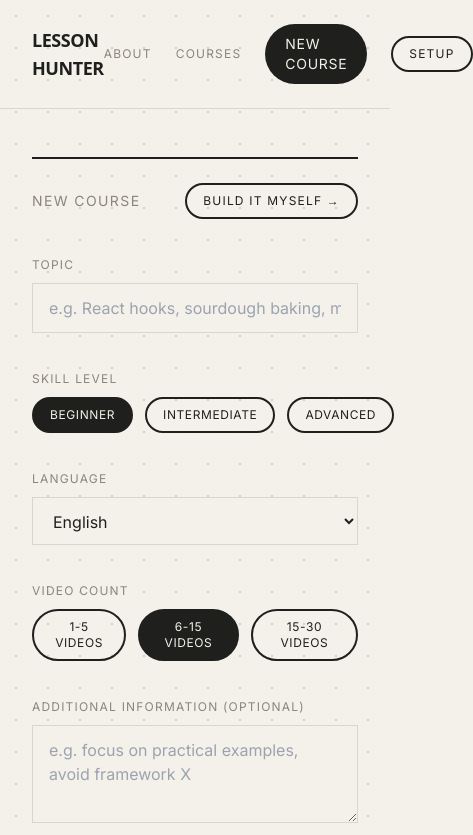
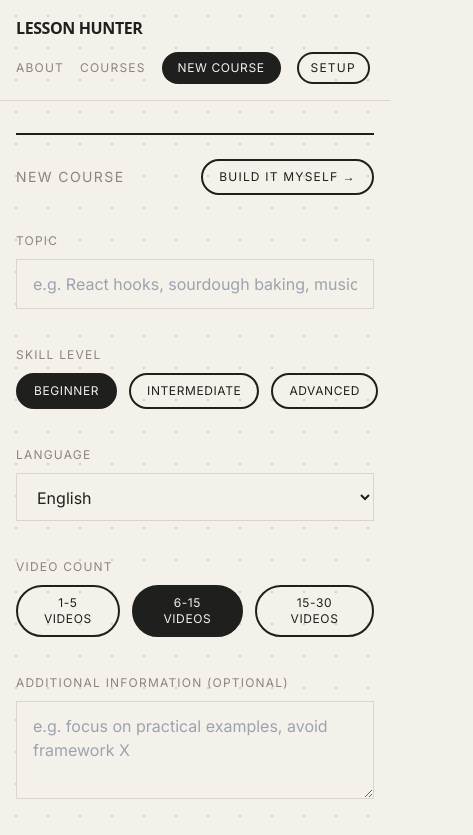
Before and after one commit to blitzmartin/lesson-hunter, a React (Vite) app in the folder client/: page /new in a window 390 px wide. Shown: the top 835 px of the page, 473 px wide, since content can reach past the window. Built offline with nearby package versions, Linux system fonts and the light colour scheme; a web font is replaced by a local one.

Commit message:
adapt responsiveness

```diff
--- a/client/src/components/Footer.tsx
+++ b/client/src/components/Footer.tsx
@@ -1,7 +1,7 @@
 export function Footer() {
   return (
     <footer className="border-t border-line">
-      <div className="max-w-6xl mx-auto px-8 py-8 flex flex-wrap items-center justify-center gap-4">
+      <div className="max-w-6xl mx-auto px-4 sm:px-8 py-8 flex flex-wrap items-center justify-center gap-4">
         <p className="font-mono uppercase tracking-widest text-xs text-muted-2">
           <a
             href="https://paperboardlabs.com"
--- a/client/src/components/Layout.tsx
+++ b/client/src/components/Layout.tsx
@@ -9,14 +9,14 @@ export function Layout({ children }: { children: ReactNode }) {
   return (
     <div className="min-h-screen bg-dotgrid flex flex-col">
       <header className="border-b border-line">
-        <div className="max-w-6xl mx-auto flex items-center justify-between px-8 py-6">
+        <div className="max-w-6xl mx-auto flex flex-wrap items-center justify-between gap-x-4 gap-y-3 px-4 sm:px-8 py-4 sm:py-6">
           <Link
             to="/"
-            className="font-logo font-semibold uppercase tracking-tight text-lg text-ink"
+            className="font-logo font-semibold uppercase tracking-tight text-base sm:text-lg text-ink"
           >
             Lesson Hunter
           </Link>
-          <nav className="flex items-center gap-6">
+          <nav className="flex flex-wrap items-center gap-x-4 gap-y-2 sm:gap-6">
             <Link
               to="/about"
               className={`font-mono uppercase tracking-widest text-xs ${
@@ -35,13 +35,13 @@ export function Layout({ children }: { children: ReactNode }) {
             </Link>
             <Link
               to="/new"
-              className="font-mono uppercase tracking-wider text-sm rounded-full bg-ink text-paper px-5 py-2.5 transition-opacity hover:opacity-80"
+              className="font-mono uppercase tracking-wider text-xs sm:text-sm rounded-full bg-ink text-paper px-4 py-2 sm:px-5 sm:py-2.5 transition-opacity hover:opacity-80"
             >
               New course
             </Link>
             <Link
               to="/setup"
-              className={`font-mono uppercase tracking-widest text-xs rounded-full border-2 border-ink px-4 py-2 transition-colors hover:bg-ink hover:text-paper ${
+              className={`font-mono uppercase tracking-widest text-xs rounded-full border-2 border-ink px-3 py-1.5 sm:px-4 sm:py-2 transition-colors hover:bg-ink hover:text-paper ${
                 isActive("/setup") ? "bg-ink text-paper" : "text-ink"
               }`}
             >
@@ -50,7 +50,7 @@ export function Layout({ children }: { children: ReactNode }) {
           </nav>
         </div>
       </header>
-      <main className="max-w-6xl mx-auto px-8 py-12 flex-1 w-full">
+      <main className="max-w-6xl mx-auto px-4 sm:px-8 py-8 sm:py-12 flex-1 w-full">
         {children}
       </main>
       <Footer />
--- a/client/src/pages/Home.tsx
+++ b/client/src/pages/Home.tsx
@@ -134,8 +134,8 @@ export default function Home() {
         />
       </div>
 
-      <div className="flex flex-wrap items-center justify-between gap-4 mb-8">
-        <div className="flex flex-wrap items-center gap-4">
+      <div className="flex flex-wrap items-center justify-between gap-x-4 gap-y-3 mb-8">
+        <div className="flex flex-wrap items-center gap-x-4 gap-y-2">
           <select
             value={sortOrder}
             onChange={(e) => setSortOrder(e.target.value as SortOrder)}
@@ -156,7 +156,7 @@ export default function Home() {
           </label>
         </div>
 
-        <div className="inline-flex border border-line">
+        <div className="inline-flex border border-line shrink-0">
           <button
             type="button"
             onClick={() => setViewMode("grid")}
@@ -202,12 +202,12 @@ export default function Home() {
               <Link
                 key={c.id}
                 to={`/courses/${c.id}`}
-                className="bg-paper border border-line px-6 py-4 flex items-center gap-4 relative hover:bg-ink/[0.02] transition-colors"
+                className="bg-paper border border-line px-4 sm:px-6 py-4 flex flex-wrap items-center gap-x-4 gap-y-2 relative hover:bg-ink/[0.02] transition-colors"
               >
-                <span className="font-mono uppercase tracking-widest text-xs text-muted-2 w-24 shrink-0">
+                <span className="font-mono uppercase tracking-widest text-xs text-muted-2 shrink-0">
                   {c.level}
                 </span>
-                <h3 className="font-display font-light uppercase tracking-tight text-lg leading-[0.95] flex-1 truncate">
+                <h3 className="font-display font-light uppercase tracking-tight text-lg leading-[0.95] flex-1 min-w-[9rem] sm:truncate">
                   {c.topic}
                 </h3>
                 <span className="text-muted text-sm hidden sm:inline shrink-0">
@@ -226,7 +226,7 @@ export default function Home() {
                   onClick={(e) => requestDelete(e, c)}
                   disabled={deletingId === c.id}
                   title="Delete course"
-                  className="rounded-full border-1 border-muted text-ink w-8 h-8 flex items-center justify-center hover:bg-ink hover:text-paper transition-colors disabled:opacity-40 shrink-0"
+                  className="rounded-full border-1 border-muted text-ink w-8 h-8 flex items-center justify-center hover:bg-ink hover:text-paper transition-colors disabled:opacity-40 shrink-0 ml-auto sm:ml-0"
                 >
                   <TrashIcon />
                 </button>
@@ -238,7 +238,7 @@ export default function Home() {
             <Link
               key={c.id}
               to={`/courses/${c.id}`}
-              className="bg-paper border border-line p-8 block relative"
+              className="bg-paper border border-line p-6 sm:p-8 block relative"
             >
               <button
                 type="button"
@@ -252,7 +252,7 @@ export default function Home() {
               <span className="font-mono uppercase tracking-widest text-xs text-muted-2">
                 {c.level}
               </span>
-              <h3 className="font-display font-light uppercase tracking-tight text-2xl leading-[0.95] mt-2 pr-8">
+              <h3 className="font-display font-light uppercase tracking-tight text-xl sm:text-2xl leading-[0.95] mt-2 pr-8">
                 {c.topic}
               </h3>
               <p className="text-muted mt-3 text-sm">
```
Also changed, not shown: 1 other file (tests, documents, lock files or other folders).
